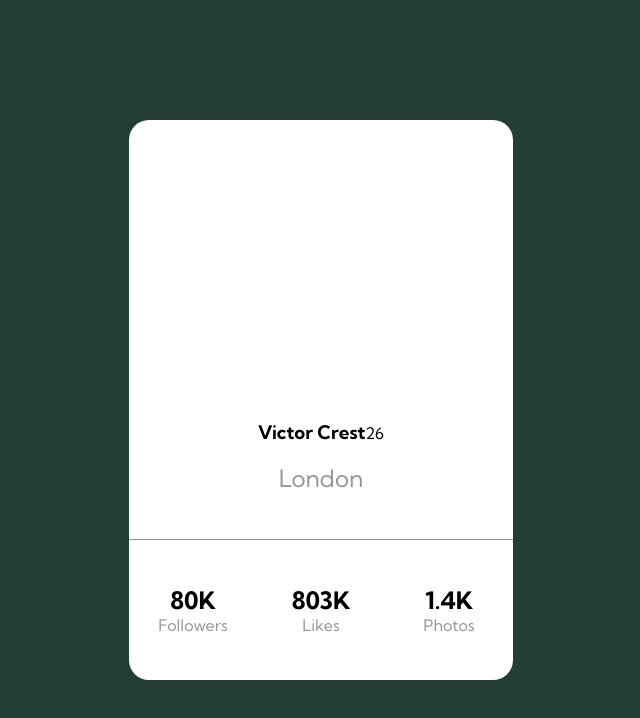
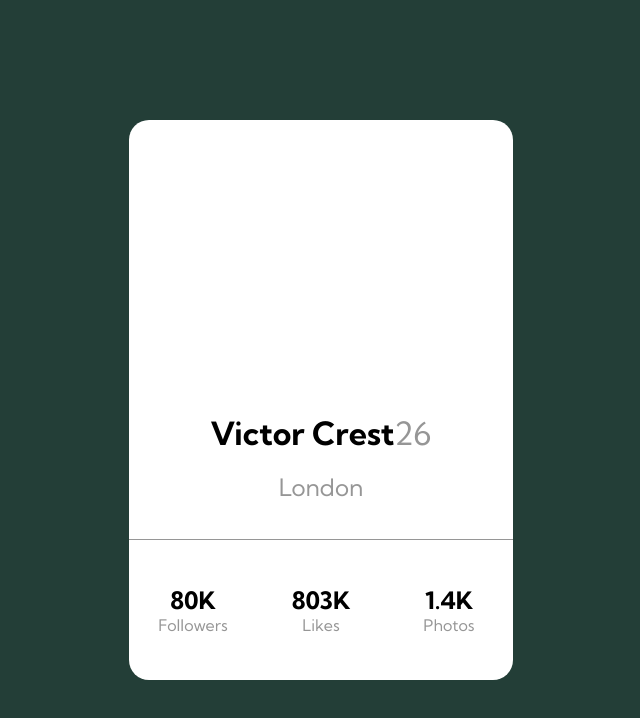
Before and after one commit to pau-develop/202207-w2ch1-pau-sanchez, a website: page components/ex3/ex3.html in a window 1280 px wide. Shown: the whole page, without its empty margins (319-959 px from the left). Drawn offline with nearby package versions, Linux system fonts and the light colour scheme; files that its build step writes are made by us from their sources.

Commit message:
Changed font size

```diff
--- a/sass/components/_ex3.scss
+++ b/sass/components/_ex3.scss
@@ -72,6 +72,7 @@ body {
     margin: 0;
     margin-top: 30%;
     font-family: "Kumbh Sans", sans-serif;
+    font-size: 2rem;
   }
   &__name-wrap > span {
     margin-top: 30%;
@@ -79,6 +80,8 @@ body {
     justify-content: center;
     align-items: center;
     font-family: "Kumbh Sans", sans-serif;
+    color: hsl(0, 0%, 59%);
+    font-size: 2rem;
   }
   &__top-section-container > span {
     margin-top: 5%;
```
